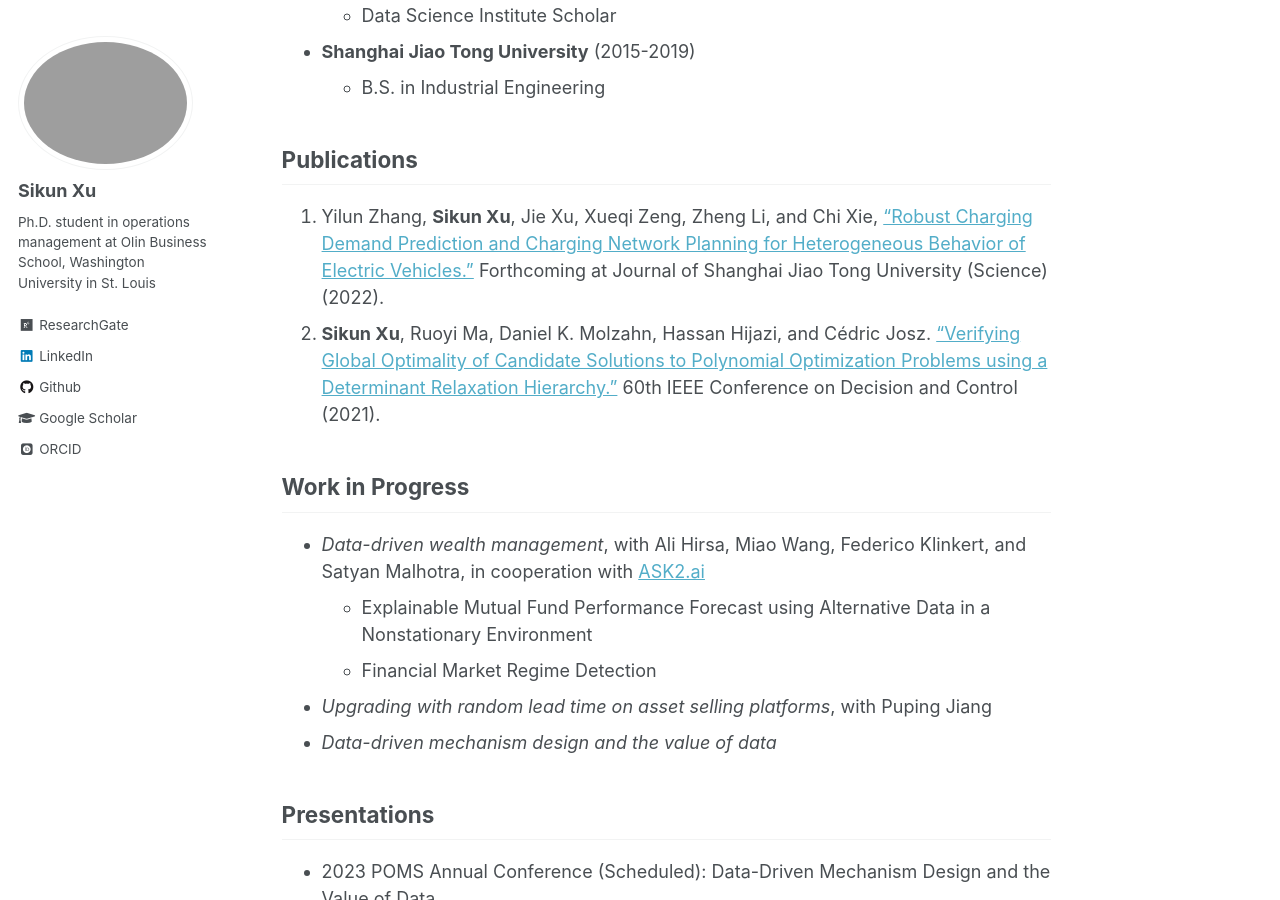
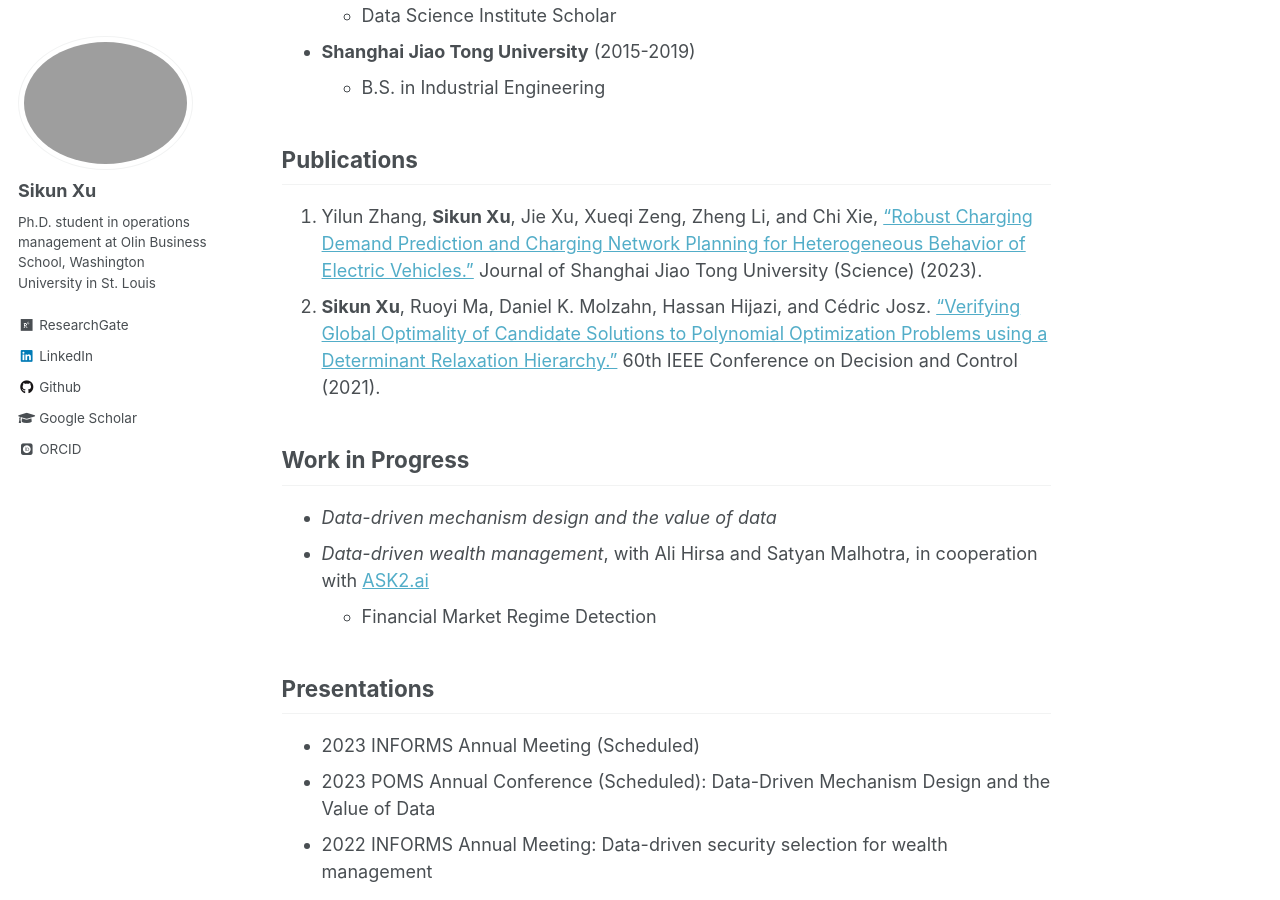
Before and after one commit to iamsikun/iamsikun.github.io, a Jekyll site: the page built from _pages/about.md, in a window 1280 px wide and 900 px high, scrolled down 687 px. Built offline with Jekyll 4.4.1, drawn with Linux system fonts in a browser that asks for light colours; some web fonts are replaced.

Commit message:
Updated about

```diff
--- a/_pages/about.md
+++ b/_pages/about.md
@@ -27,17 +27,16 @@ I am a Ph.D. student in [Supply Chain, Operations, and Technology](https://olin.
   * B.S. in Industrial Engineering
 
 ## Publications
-1. Yilun Zhang, **Sikun Xu**, Jie Xu, Xueqi Zeng, Zheng Li, and Chi Xie, ["Robust Charging Demand Prediction and Charging Network Planning for Heterogeneous Behavior of Electric Vehicles."](https://link.springer.com/article/10.1007/s12204-023-2576-0) Forthcoming at Journal of Shanghai Jiao Tong University (Science) (2022).
+1. Yilun Zhang, **Sikun Xu**, Jie Xu, Xueqi Zeng, Zheng Li, and Chi Xie, ["Robust Charging Demand Prediction and Charging Network Planning for Heterogeneous Behavior of Electric Vehicles."](https://link.springer.com/article/10.1007/s12204-023-2576-0) Journal of Shanghai Jiao Tong University (Science) (2023).
 2. **Sikun Xu**, Ruoyi Ma, Daniel K. Molzahn, Hassan Hijazi, and Cédric Josz. ["Verifying Global Optimality of Candidate Solutions to Polynomial Optimization Problems using a Determinant Relaxation Hierarchy."](https://ieeexplore.ieee.org/document/9683608) 60th IEEE Conference on Decision and Control (2021).
 
 ## Work in Progress
-* *Data-driven wealth management*, with Ali Hirsa, Miao Wang, Federico Klinkert, and Satyan Malhotra, in cooperation with [ASK2.ai](https://www.linkedin.com/company/ask2-ai/)
-  * Explainable Mutual Fund Performance Forecast using Alternative Data in a Nonstationary Environment
+* *Data-driven mechanism design and the value of data*
+* *Data-driven wealth management*, with Ali Hirsa and Satyan Malhotra, in cooperation with [ASK2.ai](https://www.ask2.ai/)
   * Financial Market Regime Detection
-* *Upgrading with random lead time on asset selling platforms*, with Puping Jiang
-* *Data-driven mechanism design and the value of data*
 
 ## Presentations
+* 2023 INFORMS Annual Meeting (Scheduled)
 * 2023 POMS Annual Conference (Scheduled): Data-Driven Mechanism Design and the Value of Data
 * 2022 INFORMS Annual Meeting: Data-driven security selection for wealth management
 * 2021 INFORMS Annual Meeting: Verifying global optimality of candidate solutions to polynomial optimization problems using a determinant relaxation hierarchy
```
